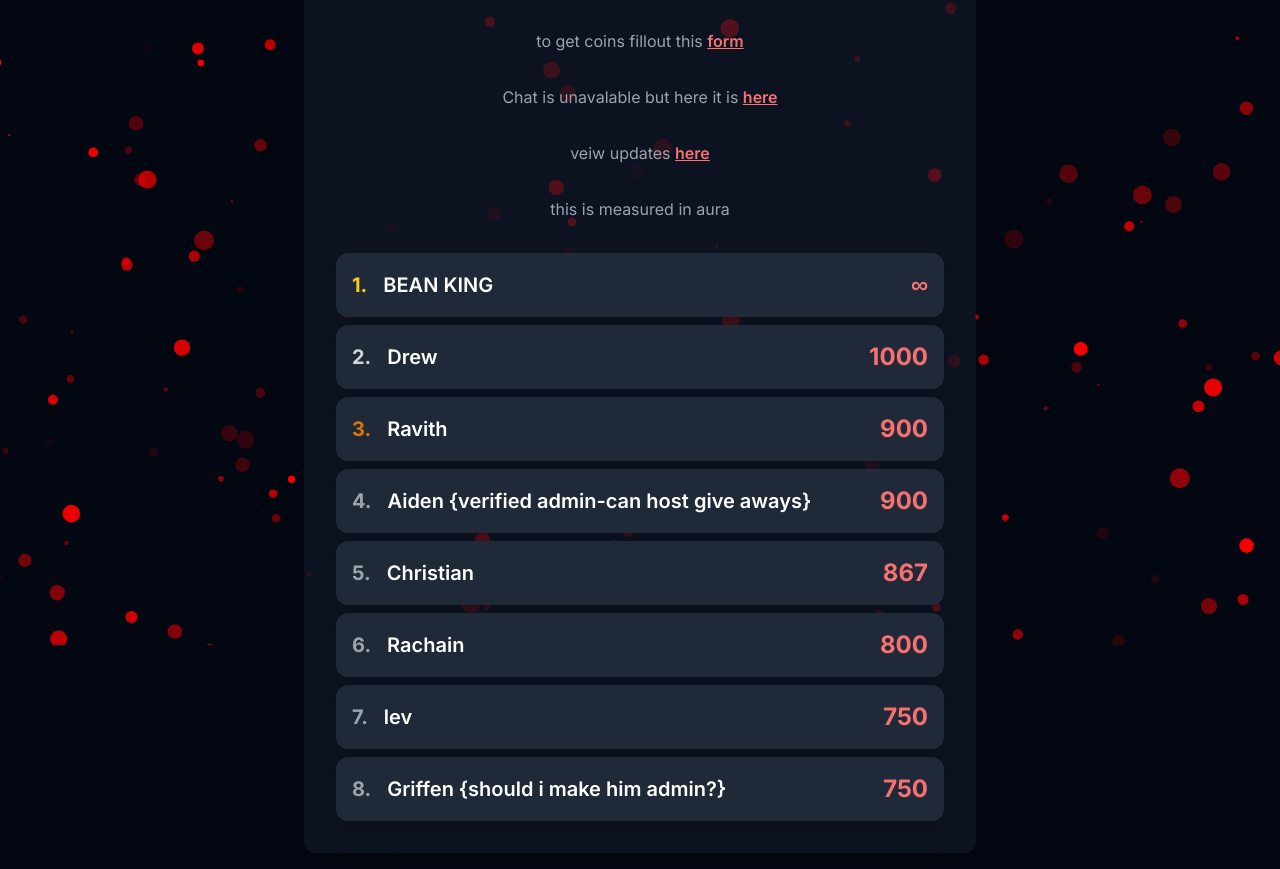
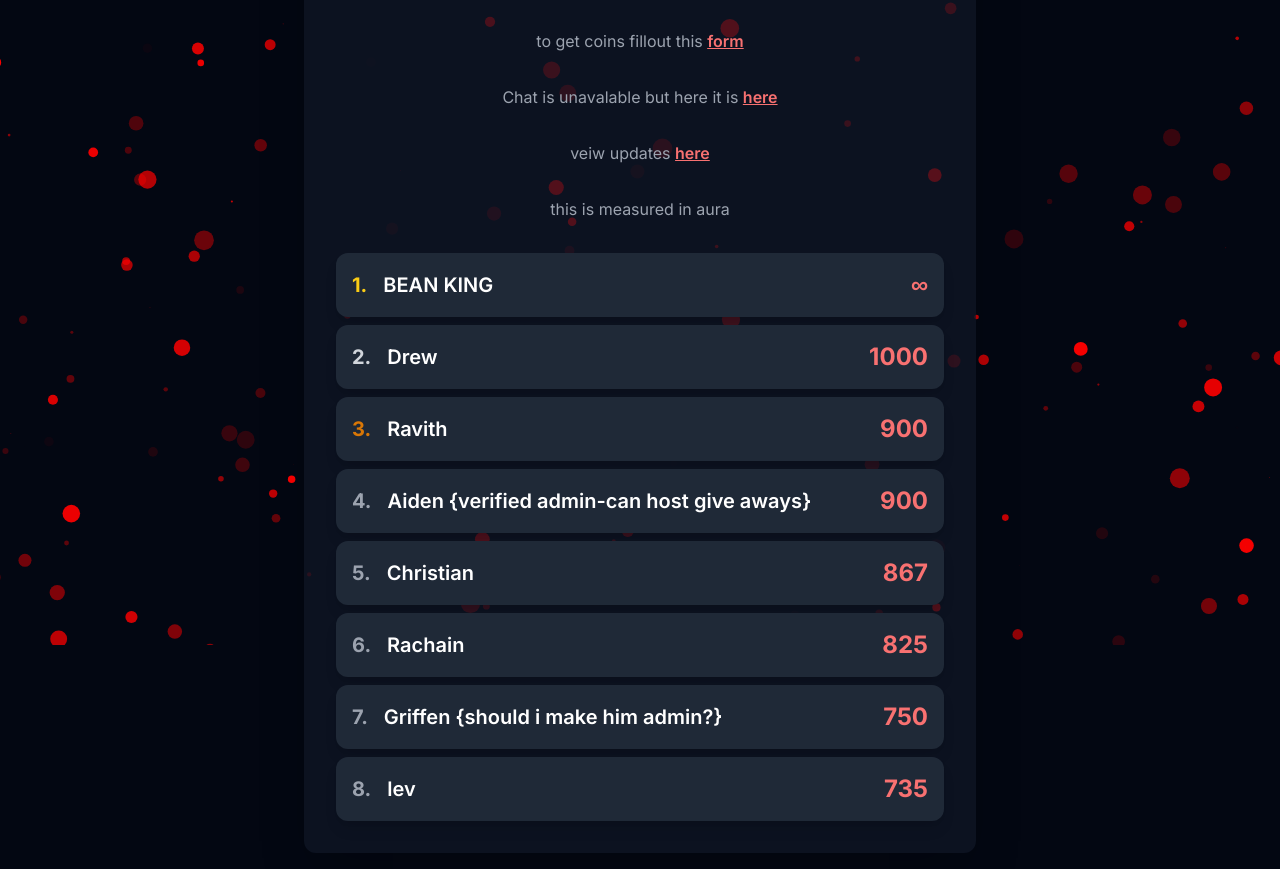
Before and after one commit to MYNAMEINBEAN/The-Bean-Bloodline-Ranks, a plain HTML site: page index.html in a window 1280 px wide. Shown: the part 155-1024 px from the top of the page. Drawn offline with nearby package versions, Linux system fonts and the light colour scheme.

Commit message:
Update index.html

```diff
--- a/index.html
+++ b/index.html
@@ -64,8 +64,8 @@
             { name: "Ravith", score: 900 },
             { name: "Aiden {verified admin-can host give aways}", score: 900 },
             { name: "Christian", score: "867" },
-            { name: "Rachain", score: "800" },
-            { name: "lev", score: "750" },
+            { name: "Rachain", score: "825" },
+            { name: "lev", score: "735" },
             { name: "Griffen {should i make him admin?}", score: "750" }
 
 
```
